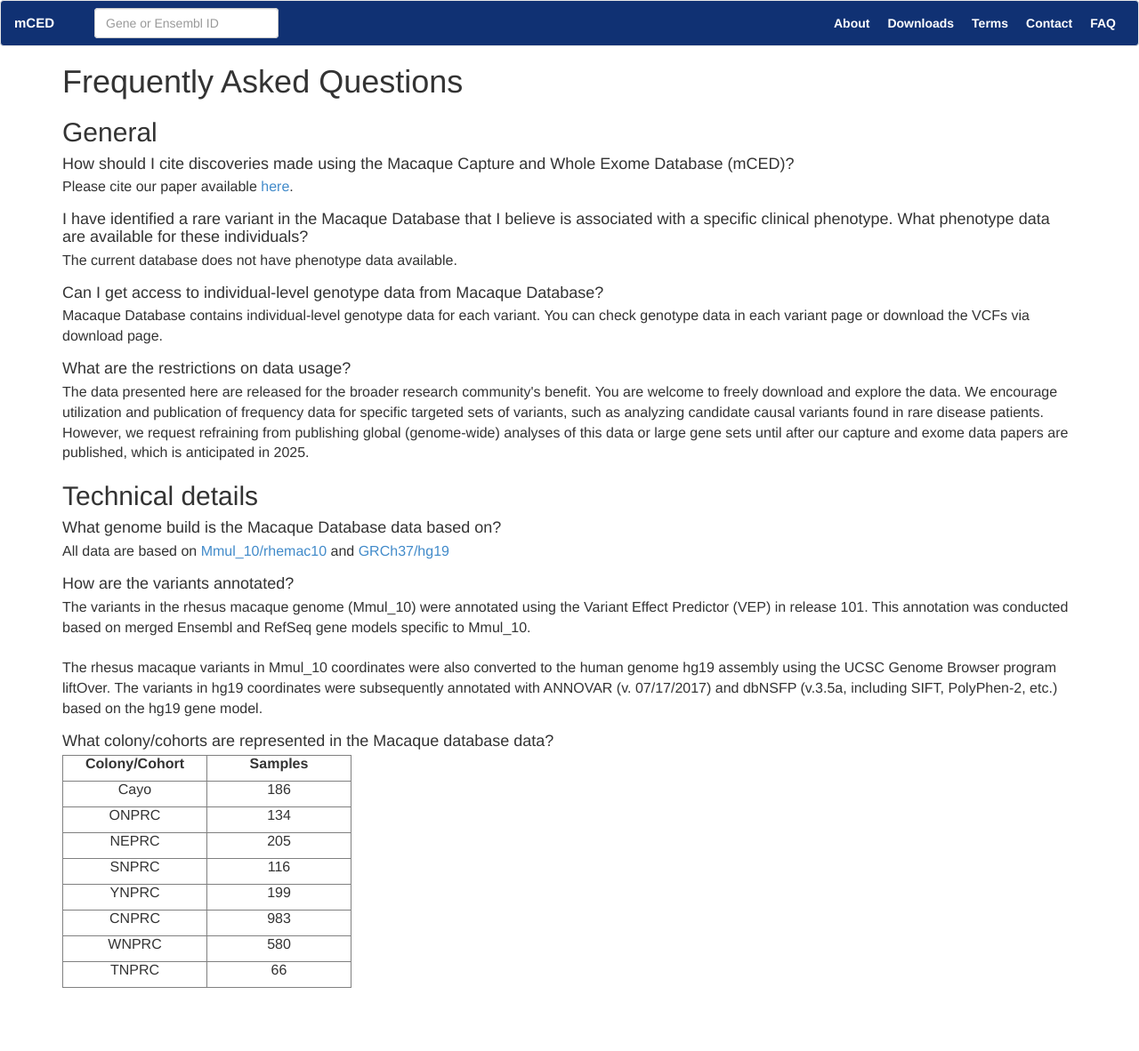
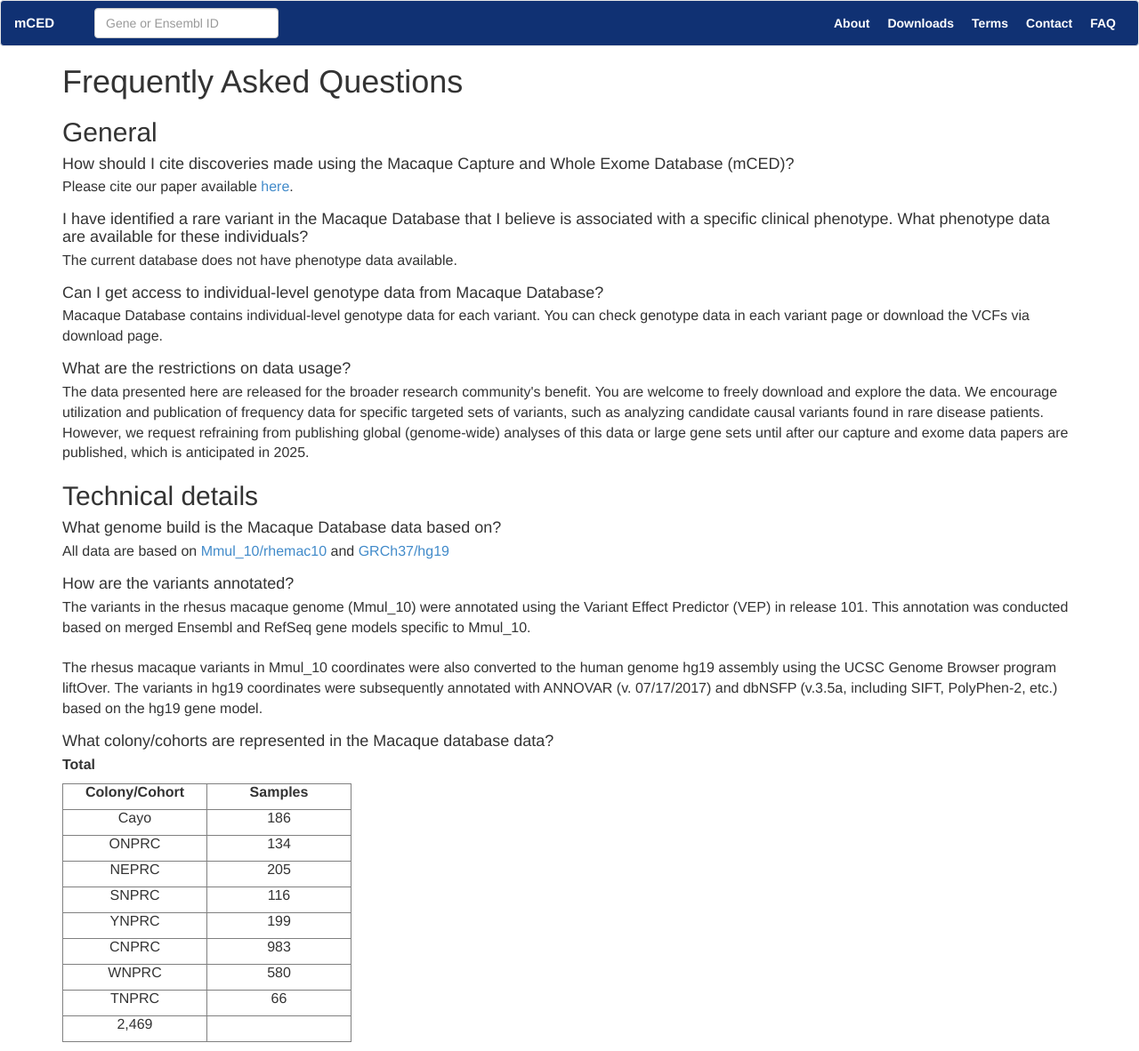
Before and after one commit to fe4960/rhemac_retcap, a plain HTML site: page mCED/faq.html in a window 1280 px wide. Shown: the whole page at 89% size. Before the commit the page ends 1121 px from the top, so only its background shows below. Drawn offline with Linux system fonts and the light colour scheme.

Commit message:
Update faq.html

```diff
--- a/mCED/faq.html
+++ b/mCED/faq.html
@@ -20,9 +20,9 @@
     <script type="text/javascript" src="static/index.js"></script>
     <script type="text/javascript" src="static/exac.js"></script>
     <script type="text/javascript">
-        number_of_samples = 2123;
+        number_of_samples = ;
         release_number = 1.0;
-        number_of_samples_full = 2123;
+        number_of_samples_full = ;
         $(document).ready(function() {
             $('.number_samples').html(Number(number_of_samples).toLocaleString('en'));
             $('.number_samples_full').html(Number(number_of_samples_full).toLocaleString('en'));
@@ -248,18 +248,18 @@
                                     </p>
                                 </td>
                             </tr>
-<!--			    <tr>
+			    <tr>
                                     <p>
                                         <strong>Total</strong>
                                     </p>
                                 </td>
                                 <td width="162">
                                     <p align="center">
-                                        2,123
+                                        2,469
                                     </p>
                                 </td>
                             </tr>
--->                        </tbody>
+                        </tbody>
                     </table>
                 </div>
             </li>
```
